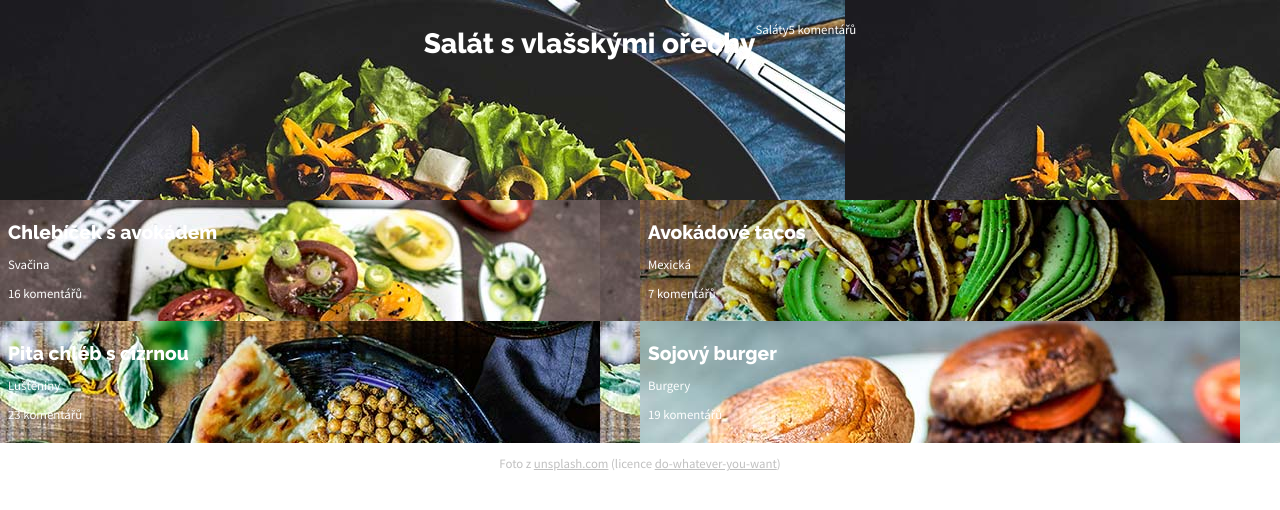
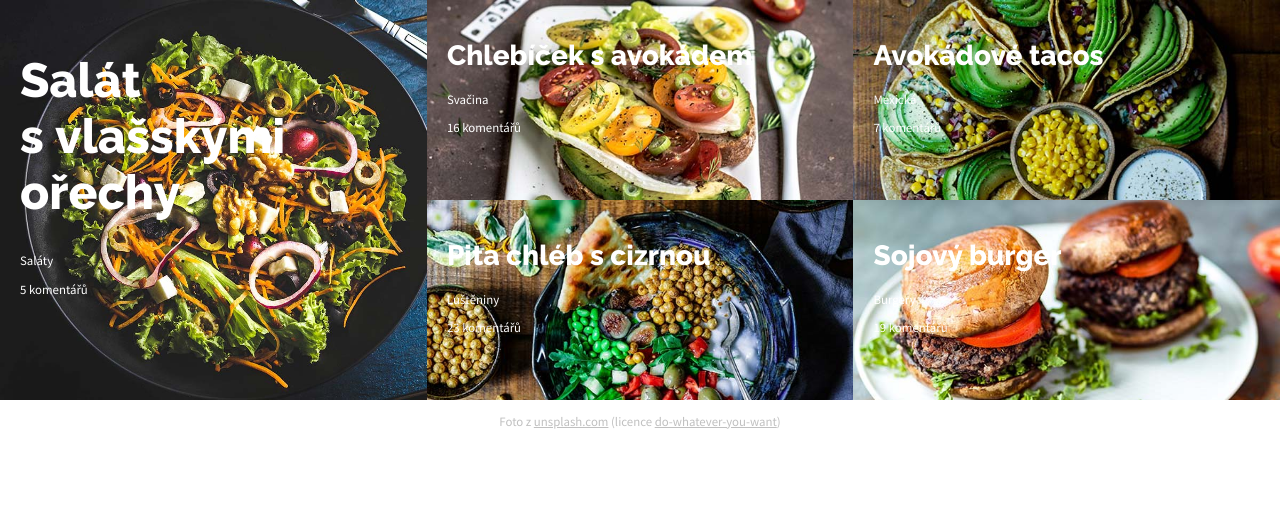
Before and after one commit to Czechitas-Liberec-HTML-CSS-2021-DK/projekt-04-recepty-Stazka, a plain HTML site: page vege/index.html in a window 1280 px wide. Drawn offline with Linux system fonts and the light colour scheme.

Commit message:
Layout-zaloha

```diff
--- a/vege/index.html
+++ b/vege/index.html
@@ -10,7 +10,7 @@
     <body>
 
 
-
+    <div class="menu">
         <div class="salat">
         <!-- hlavni recept -->
 
@@ -55,7 +55,7 @@
         </div>  </div>
 
     </div>
-
+</div>
         <footer class="paticka">
             <p>Foto z <a href="https://unsplash.com">unsplash.com</a> (licence <a href="https://unsplash.com/license">do-whatever-you-want</a>)</p>
         </footer>
--- a/vege/style.css
+++ b/vege/style.css
@@ -46,31 +46,25 @@ body {
 .container {
     display: flex;
     flex-direction: column;
-    justify-content: center;
-    align-content: center;
-
 }
 
 .salat {
-    display: flex;
-    flex-direction: row;
-    justify-content: center;
-    align-content: center;
+    display: block;
     min-height: 200px;
     background-image: url('images/salat.jpg');
-    flex: 100%;
+    background-size: cover;
     padding: 0.5rem;
 }
 
 .velky-nadpis {
     font-family: 'Raleway', sans-serif;
     font-size: 1.75rem;
-
 }
 
 h1 {
     font-family: 'Raleway', sans-serif;
     font-size: 1.2rem;
+
 }
 
 p {
@@ -79,31 +73,30 @@ p {
 }
 
 .chlebicek {
-background-image: url('images/chlebicek.jpg');
-min-height: 90px;
-padding: 0.5rem;
+    background-image: url('images/chlebicek.jpg');
+
 }
 
 .cizrna {
-background-image: url('images/cizrna.jpg');
-min-height: 90px;
-padding: 0.5rem;
+    background-image: url('images/cizrna.jpg');
+
 }
 
 .tacos {
-background-image: url('images/tacos.jpg');
-min-height: 90px;
-padding: 0.5rem;
+    background-image: url('images/tacos.jpg');
+
 }
 
 .burger {
-background-image: url('images/burger.jpg');
-min-height: 90px;
-padding: 0.5rem;
+    background-image: url('images/burger.jpg');
+
 }
 
-
-
+.chlebicek, .cizrna, .burger, .tacos {
+    background-size: cover;
+    min-height: 90px;
+    padding: 0.5rem;
+}
 
 
 
@@ -121,26 +114,53 @@ padding: 0.5rem;
         flex: 50%;
     }
 
+    .salat {
+        min-height: 250px;
+        padding: 1.25rem;
+        }
+
+    .chlebicek, .cizrna, .burger, .tacos {
+        min-height: 150px;
+        padding: 1.25rem;
+        }
+
+    .velky-nadpis {
+        font-size: 2rem;
+    }
+
+    h1 {
+        font-size: 1.5rem;
+    }
+
 }
 
 
 @media (min-width: 860px) {
 
 
-    .container {
-        flex-direction: row;
+    .menu {
+        display: flex;
     }
 
     .salat {
         flex: 33.3%;
+        min-height: 400px;
     }
 
-    .prvni-sloupec {
-        flex: 33.3%;
+    .container {
+        flex: 66.6%;
     }
 
-    .druhy-sloupec {
-        flex: 33.3%;
+    .chlebicek, .cizrna, .burger, .tacos {
+        min-height: 200px;
+    }
+
+    .velky-nadpis {
+        font-size: 3rem;
+    }
+
+    h1 {
+        font-size: 1.75rem;
     }
 
 }
```
